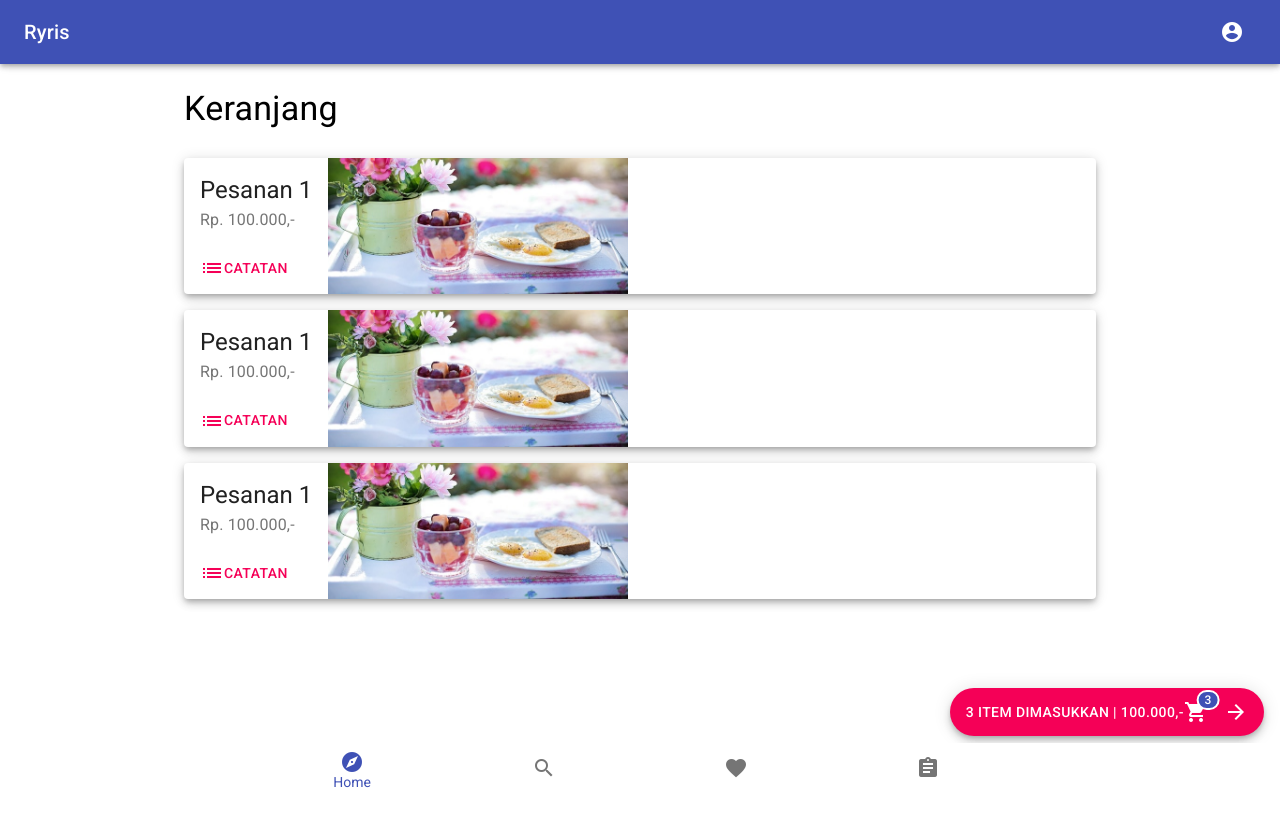
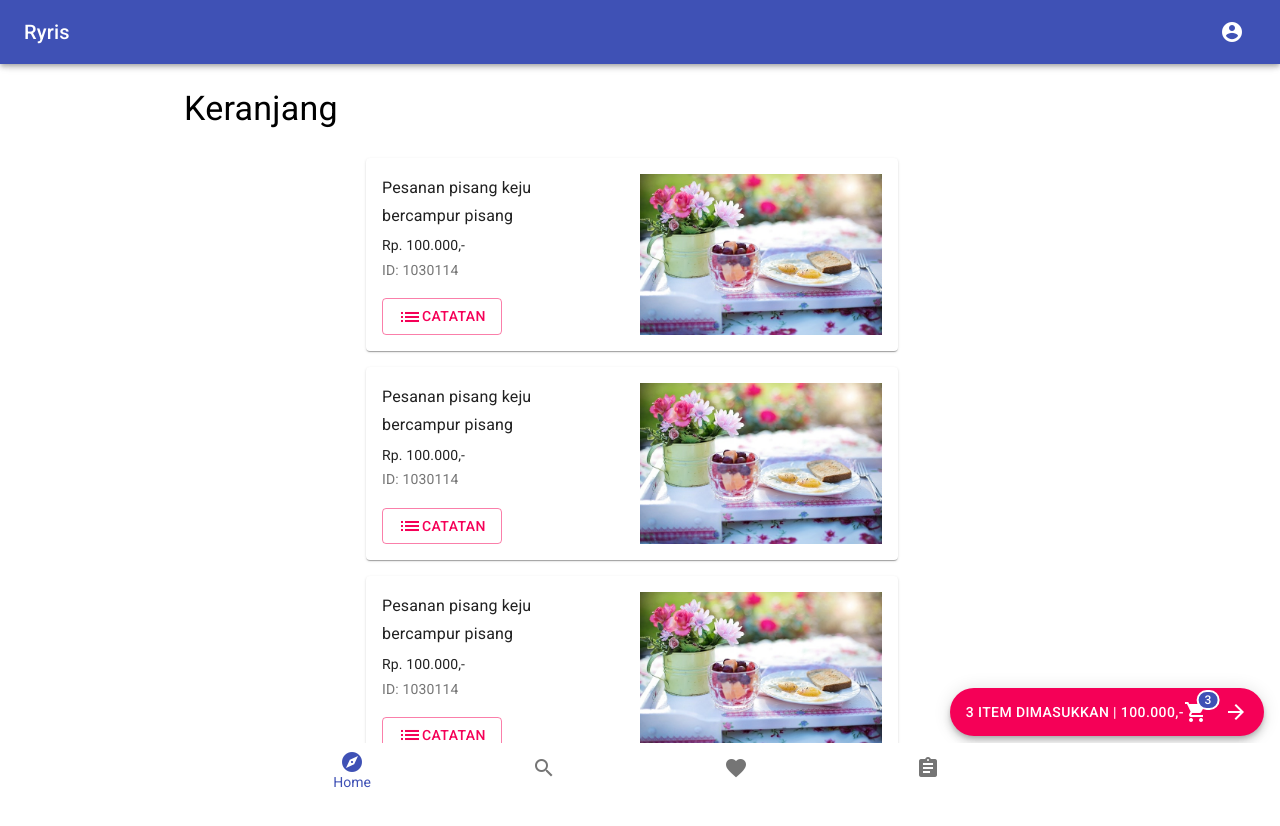
Before and after one commit to ryfazrin/ryris-template, a React (Create React App) app: page /cart in a window 1280 px wide. Shown: the top 826 px of the page. Before the commit the page ends 800 px from the top, so only its background shows below. Built offline with nearby package versions, Linux system fonts and the light colour scheme.

Commit message:
modified CardItem cart to grid system

```diff
--- a/src/components/cartComponents/CardItem.js
+++ b/src/components/cartComponents/CardItem.js
@@ -1,71 +1,78 @@
 import {
-  Card,
-  CardContent,
-  CardMedia,
   Typography,
   makeStyles,
   Icon,
   Button,
+  Paper,
+  Grid,
+  ButtonBase
 } from "@material-ui/core";
 import React from "react";
 
+// note : However, if the design of this card item looks ugly. I Suggest use a complicated grid
+// https://material-ui.com/components/grid/#complex-grid
+
 const useStyles = makeStyles((theme) => ({
   root: {
-    display: 'flex',
-    align: 'center'
+    flexGrow: 1
   },
-  details: {
-    display: 'block',
-    flexDirection: 'column',
+  paper: {
+    padding: theme.spacing(2),
+    margin: "auto",
+    maxWidth: 500
   },
-  content: {
-    flex: '1 0 auto',
+  image: {
+    width: '100%',
+    // height: '100%'
   },
-  cover: {
-    width: 300,
-  },
-  controls: {
-    display: 'flex',
-    alignItems: 'center',
-    paddingLeft: theme.spacing(1),
-    paddingBottom: theme.spacing(1),
-  },
-  playIcon: {
-    height: 38,
-    width: 38,
-  },
-  // media: {
-  //   height: '0',
-  //   paddingTop: '56.25%', // 16:9
-  // },
+  img: {
+    margin: "auto",
+    display: "block",
+    width: "100%",
+    height: "100%"
+  }
 }));
 
 function CardItem() {
   const classes = useStyles();
 
-  return (
-    <Card className={classes.root} elevation={5}>
-      <div className={classes.details}>
-        <CardContent className={classes.content}>
-          <Typography component="h5" variant="h5">
-            Pesanan 1
-          </Typography>
-          <Typography variant="subtitle1" color="textSecondary">
-            Rp. 100.000,-
-          </Typography>
-        </CardContent>
-        <div className={classes.controls}>
-        <Button color="secondary">
-          <Icon>list</Icon> Catatan
-        </Button>
-        </div>
-      </div>
-      <CardMedia
-        className={classes.cover}
-        image="images/breakfast.jpg"
-        title="Breakfast"
-      />
-    </Card>
+  return(
+      <div className={classes.root}>
+      <Paper className={classes.paper}>
+        <Grid container spacing={2}>
+          <Grid item xs={6} container>
+            <Grid item xs container direction="column" spacing={2}>
+              <Grid item xs>
+                <Typography gutterBottom variant="subtitle1">
+                  Pesanan pisang keju bercampur pisang
+                </Typography>
+                <Typography variant="body2" gutterBottom>
+                  Rp. 100.000,-
+                </Typography>
+                <Typography variant="body2" color="textSecondary">
+                  ID: 1030114
+                </Typography>
+              </Grid>
+              <Grid item>
+                <Button variant='outlined' color="secondary">
+                  <Icon>list</Icon>
+                    Catatan
+                </Button>
+              </Grid>
+            </Grid>
+          </Grid>
+          <Grid xs={6} item>
+            <ButtonBase className={classes.image}>
+              <img
+                className={classes.img}
+                alt="Breakfast"
+                src="images/breakfast.jpg"
+              />
+            </ButtonBase>
+          </Grid>
+        </Grid>
+      </Paper>
+    </div>
   );
 }
 
--- a/src/pages/Cart.js
+++ b/src/pages/Cart.js
@@ -8,6 +8,9 @@ const useStyles = makeStyles((theme) => ({
     marginTop: '1rem',
     marginBottom: '6rem',
   },
+  // cardItem: {
+  //   justifyContent: 'center'
+  // }
 }));
 
 function Cart() {
@@ -15,12 +18,12 @@ function Cart() {
   const item = [];
 
   for (let i = 0; i < 3; i++) {
-    item.push(<Grid item xs={12}><CardItem /></Grid>);
+    item.push(<Grid item className={classes.cardItem} xs={12}><CardItem /></Grid>);
   }
 
   return(
     <Container maxWidth="md">
-      <Grid className={classes.root} container spacing={2}>
+      <Grid className={classes.root} container spacing={2} xs={12}>
 
         <Grid item xs={12}>
           <Typography variant="h4" gutterBottom>
```
